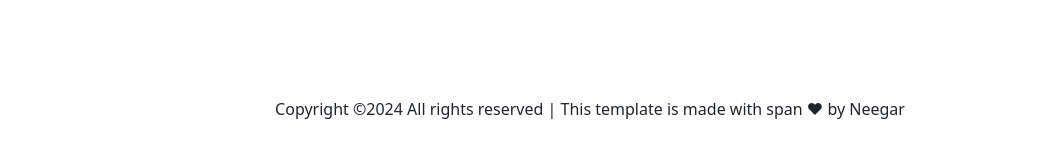
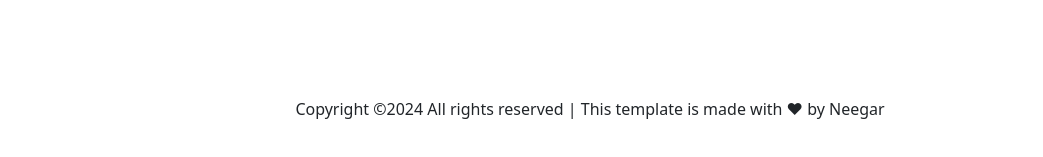
Before and after one commit to neegarw/Foddy-demo, a plain HTML site: page index.htm in a window 1280 px wide. Shown: the part 7160-7317 px from the top of the page, without its empty margins (50-1093 px from the left). Drawn offline with nearby package versions, Linux system fonts and the light colour scheme.

Commit message:
dorduncu

```diff
--- a/index.htm
+++ b/index.htm
@@ -333,7 +333,7 @@
                   </div>
                 </div>
                 <div class="row">
-                  Copyright ©2024 All rights reserved | This template is made with span ♥ by Neegar
+                  Copyright ©2024 All rights reserved | This template is made with ♥ by Neegar
                 </div>
               </div>
             </footer>
```
